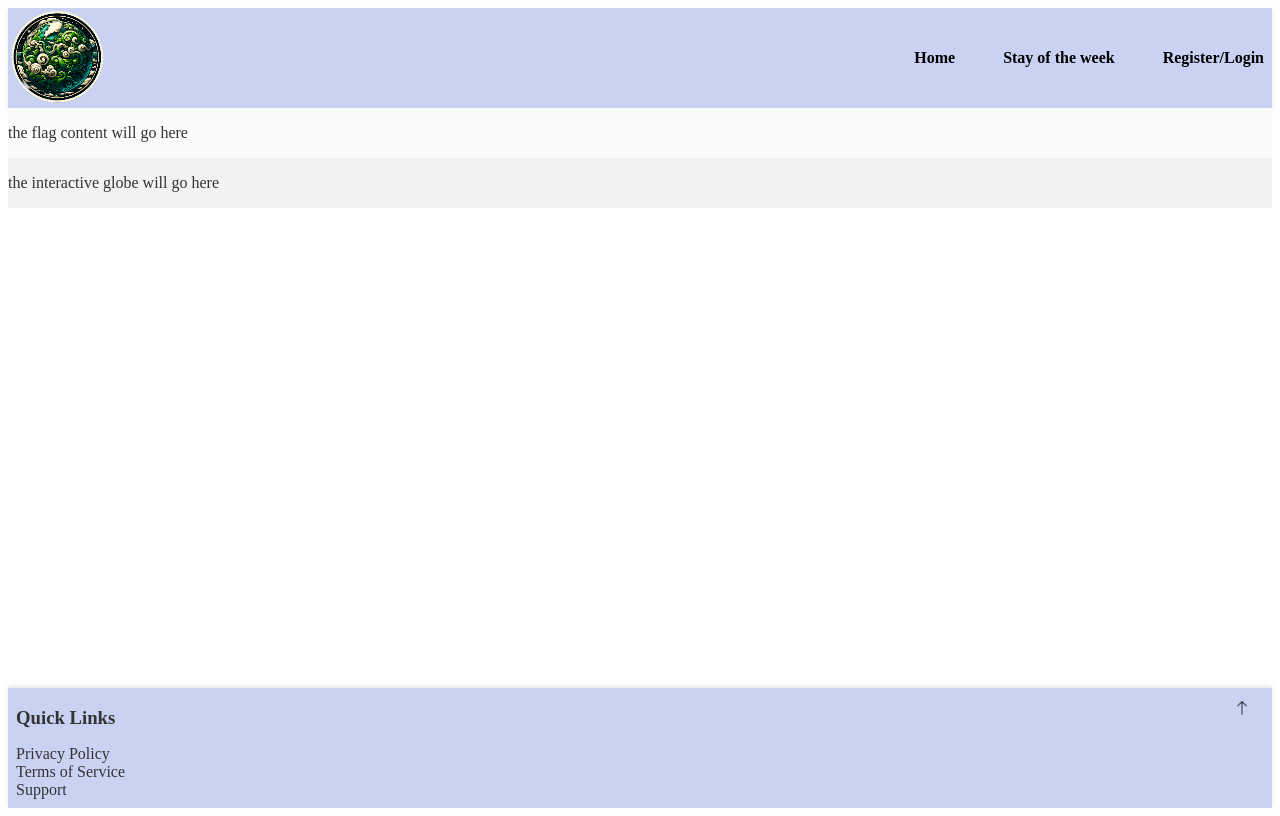
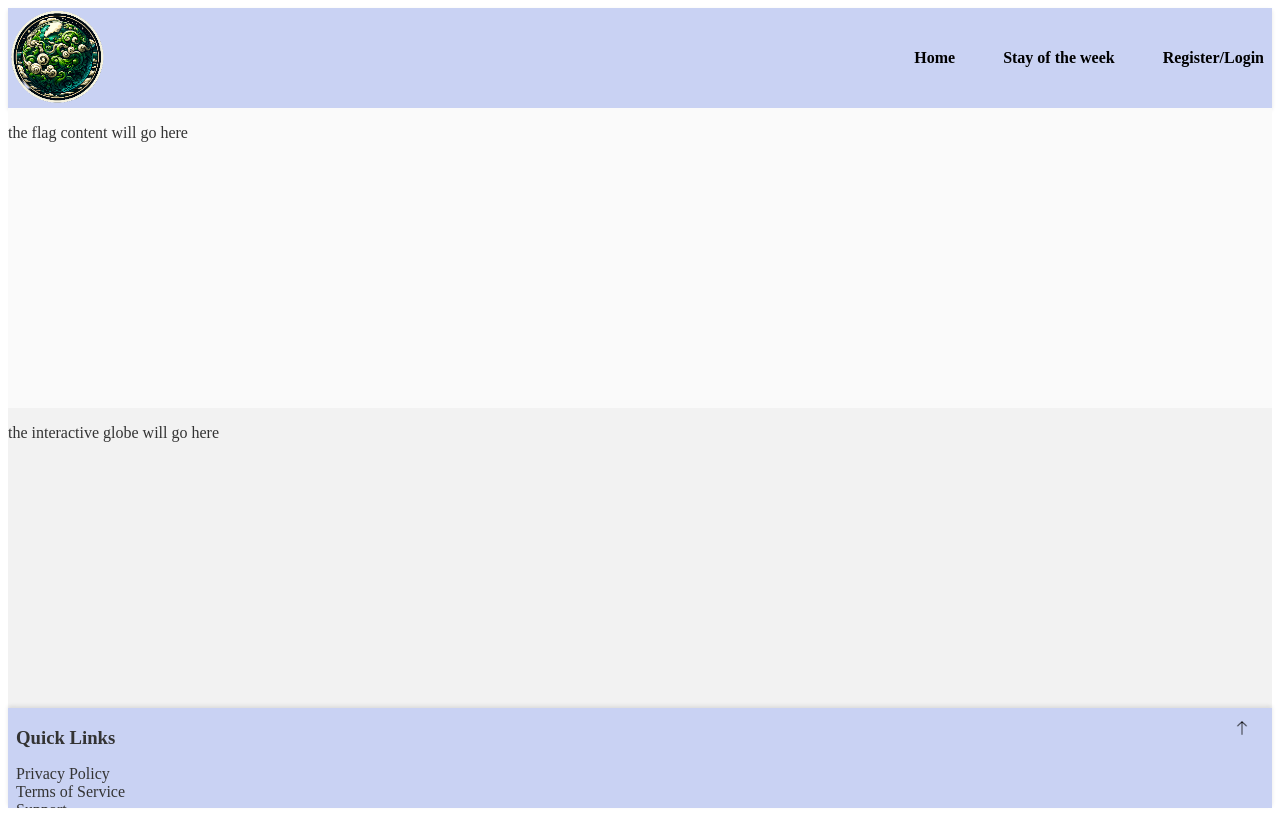
Before and after one commit to WuTangLan1/Mapple, a Vue app: page / in a window 1280 px wide. Built offline with nearby package versions, Linux system fonts and the light colour scheme.

Commit message:
Homeview taking up full gap is best

```diff
--- a/src/App.vue
+++ b/src/App.vue
@@ -23,6 +23,7 @@ export default {
 </template>
 
 <style>
+@import './assets/css/styles.css';
 #app {
   display: flex;
   flex-direction: column;
@@ -34,8 +35,7 @@ export default {
   flex-grow: 1;
   width: 100%;
   overflow: auto;
-  height: calc(100vh - var(--footer-height + 100px));
-  overflow: auto;
+  height: calc(100vh - var(--header-height) - var(--footer-height));
 }
 
 </style>
--- /dev/null
+++ b/src/assets/css/styles.css
@@ -0,0 +1,5 @@
+/* src/assets/css/styles.css */
+:root {
+    --header-height: 100px; /* Adjust based on your actual header height */
+    --footer-height: 120px; /* Adjust based on your footer's default height */
+  }
--- a/src/components/homedir/bottomfooter.vue
+++ b/src/components/homedir/bottomfooter.vue
@@ -6,7 +6,7 @@ export default {
   data() {
     return {
       footerExpanded: false,
-      footerMaxHeight: '120px',
+      footerMaxHeight: '100px',
       toggleIconUrl: require('@/assets/images/socials/toggle_arrow.png'),
     };
   },
@@ -21,9 +21,10 @@ export default {
         });
       },
       updateFooterHeight() {
-        const newHeight = this.footerExpanded ? '500px' : '120px';
+        const newHeight = this.footerExpanded ? '500px' : '100px';
         this.footerMaxHeight = newHeight;
-      },
+        document.documentElement.style.setProperty('--footer-height', newHeight);
+      }
     },
   watch: {
     footerExpanded(newValue, oldValue) {
--- a/src/views/homeView.vue
+++ b/src/views/homeView.vue
@@ -23,8 +23,8 @@ export default {
 <style scoped>
   .home-view {
     display: flex;
-    flex-direction: column; /* Stack children vertically */
-    height: calc(100vh - var(--header-height) - var(--footer-height)); /* Adjust based on your header/footer height */
+    flex-direction: column;
+    height:100%;
     width: 100%;
     background-color: #ffffff;
     color: #333333;
```
